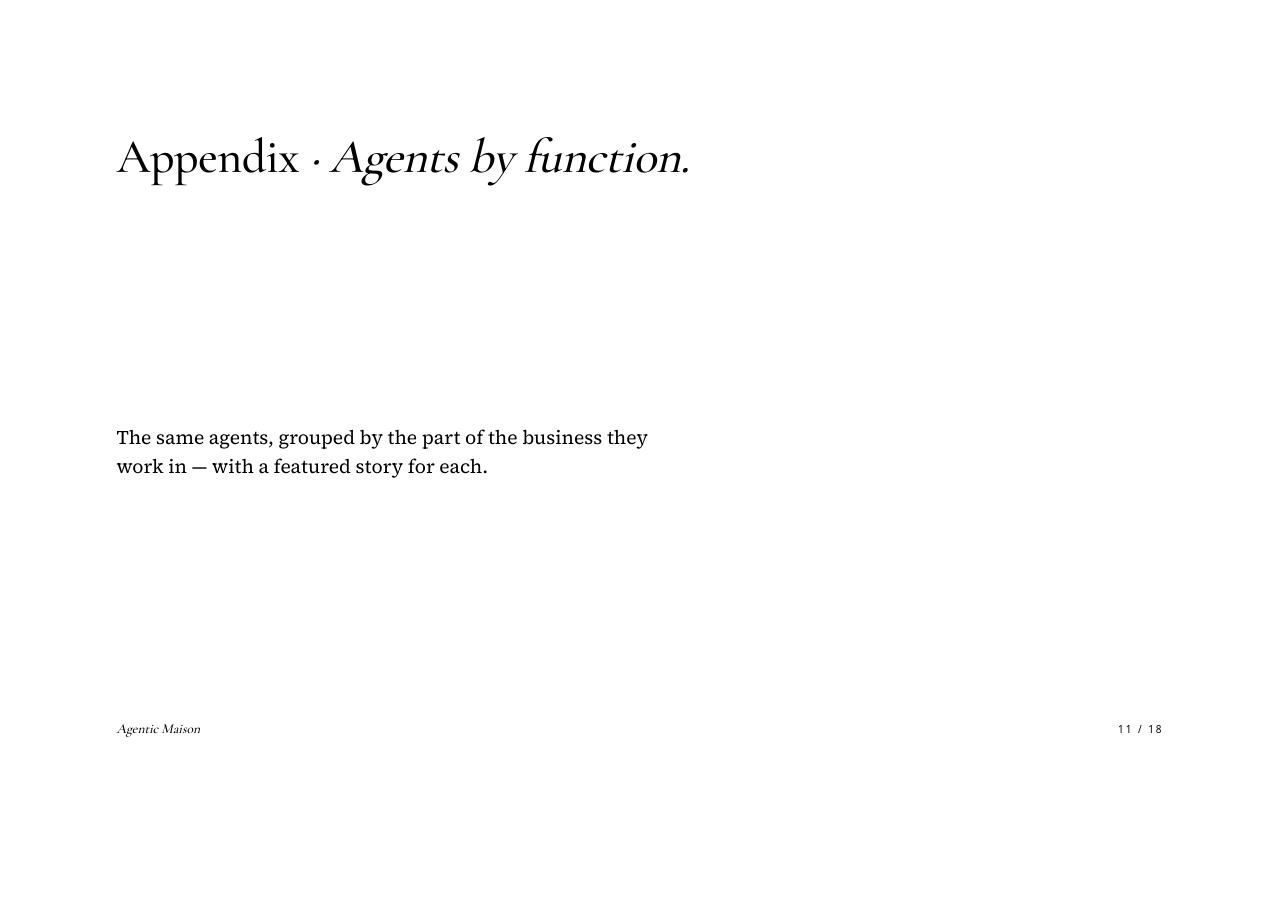
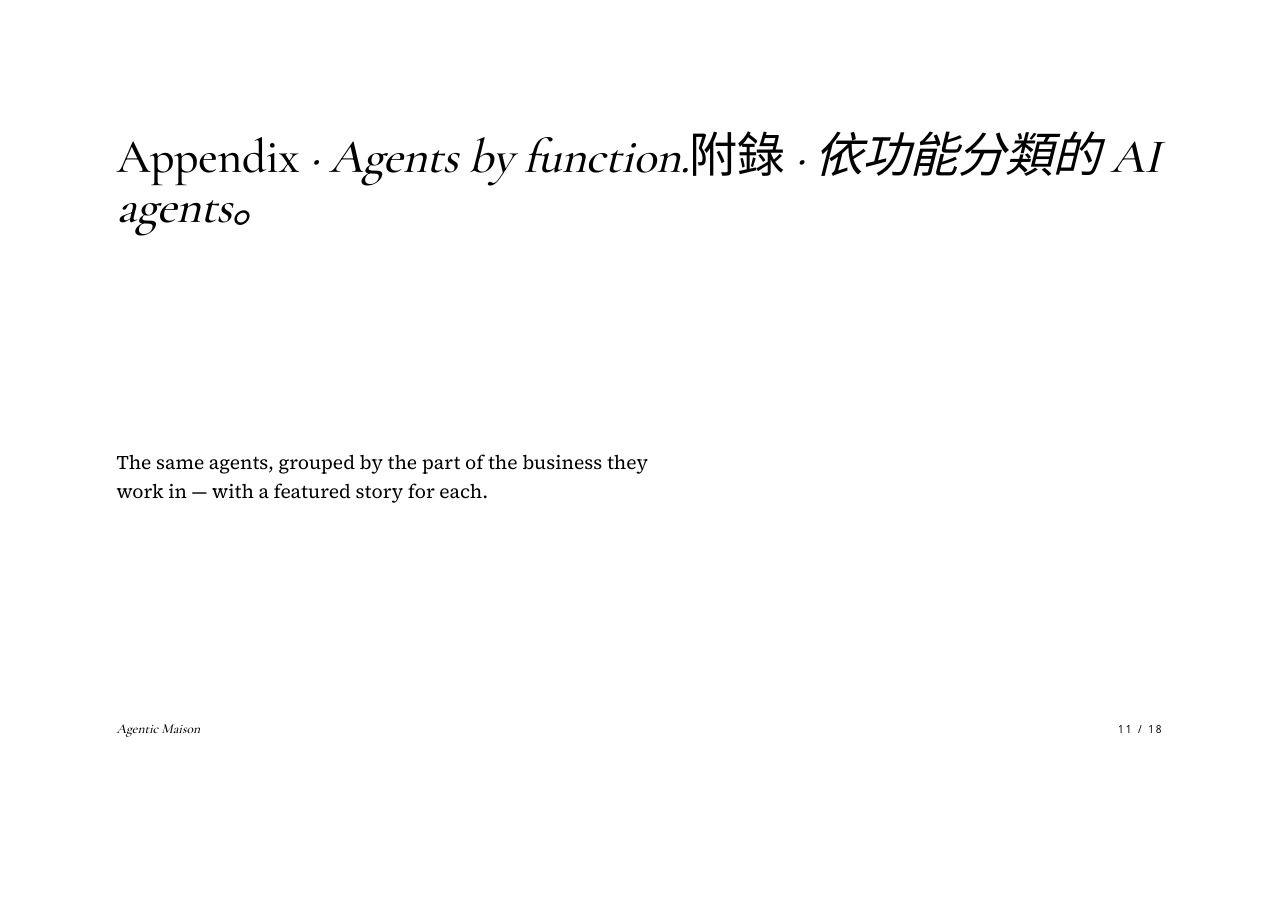
Before and after one commit to agenticmaison/agentic-maison-web, a Next.js app: page /deck in a window 1280 px wide. Shown: the part 7860-8768 px from the top of the page. Built offline with nearby package versions, Linux system fonts and the light colour scheme.

Commit message:
chinese translation for appendix

```diff
--- a/src/app/deck/page.tsx
+++ b/src/app/deck/page.tsx
@@ -1040,9 +1040,14 @@ export default function DeckPage() {
           position={slidePos(20)}
           total={total}
           title={
-            <span lang="en">
-              Appendix <em>· Agents by function.</em>
-            </span>
+            <>
+              <span lang="en">
+                Appendix <em>· Agents by function.</em>
+              </span>
+              <span lang="zh">
+                附錄 <em>· 依功能分類的 AI agents。</em>
+              </span>
+            </>
           }
         >
           <p className="appendix-lede" lang="en">
```
